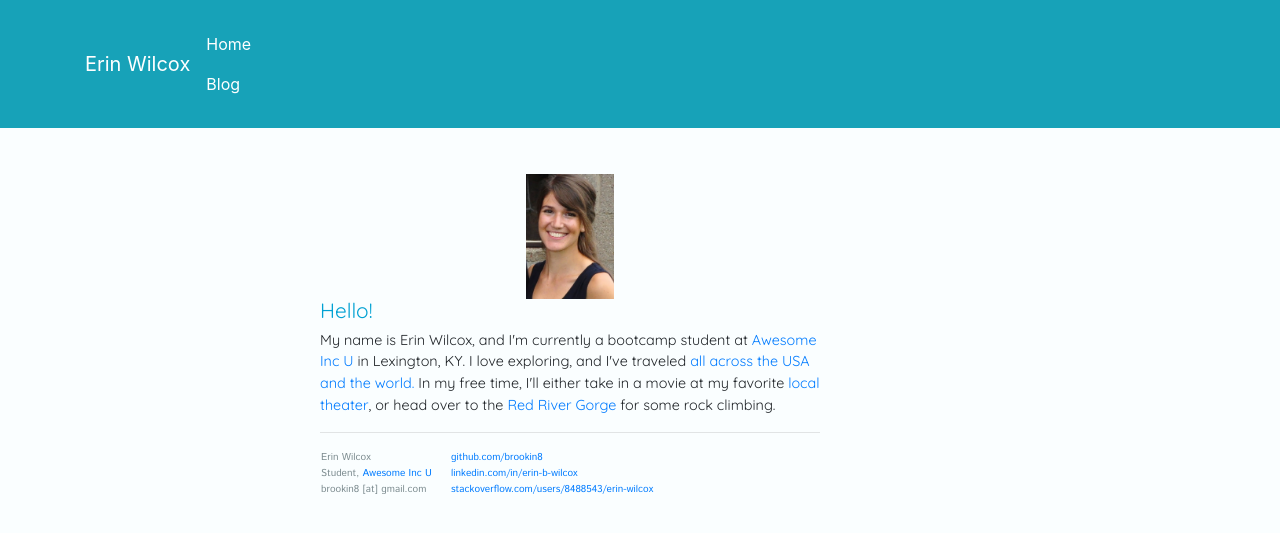
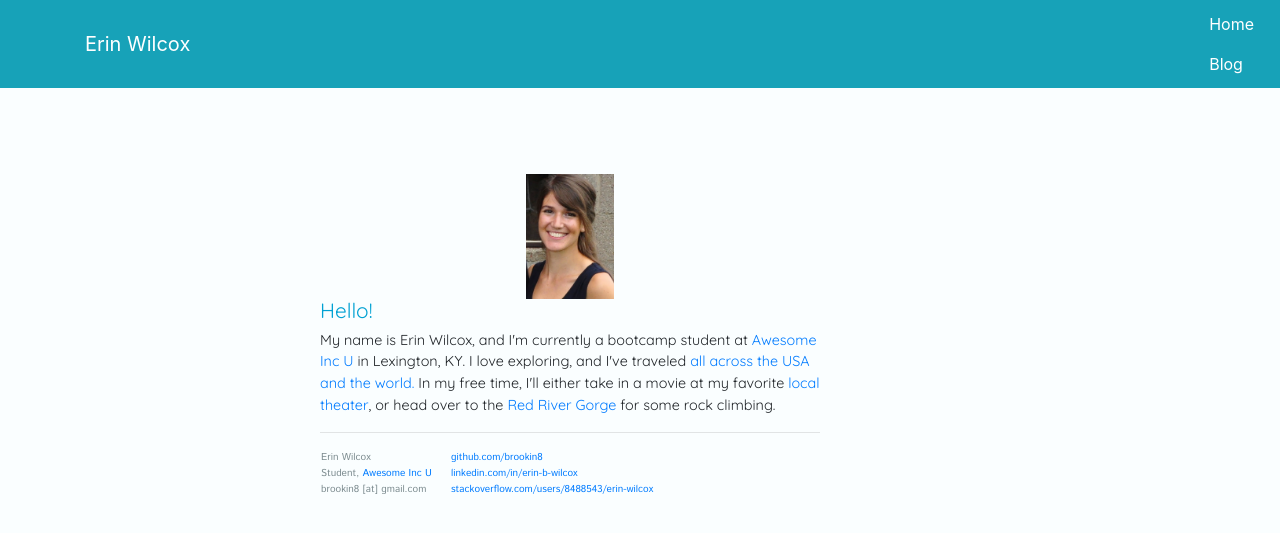
Before and after one commit to brookin8/brookin8.github.io, a Jekyll site: the page built from index.html, in a window 1280 px wide. Shown: the top 533 px of the page. Built offline with Jekyll 4.4.1, drawn with Linux system fonts in a browser that asks for light colours.

Commit message:
Navbar work

```diff
--- a/_includes/header.html
+++ b/_includes/header.html
@@ -18,7 +18,7 @@
         <nav class="navbar navbar-default">
           <div class="container">
                   <a class ="navbar-brand" style="color:#ffffff">Erin Wilcox</a>
-                  <ul class="navbar-nav mr-auto" style="position:relative; float:right;"">
+                  <ul class="navbar-nav mr-auto" style="position:absolute; right:10px;"">
                     <li class ="nav-item active"><a class ="nav-link" href="/" style="color:#ffffff">Home</a></li>
                     <li class ="nav-item active"><a class ="nav-link" href="/blog" style="color:#ffffff">Blog</a></li>
                   </ul>
```
